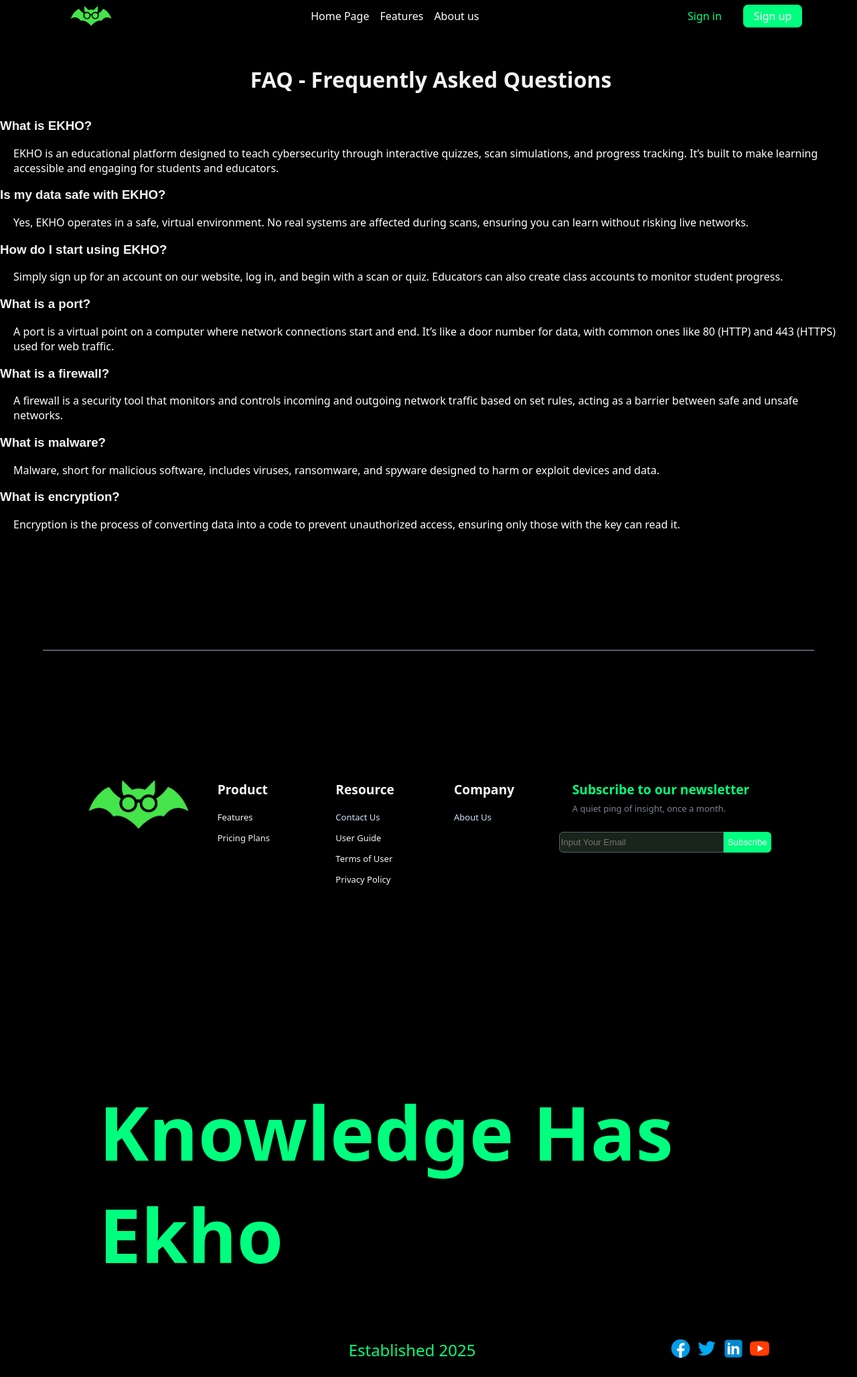
After one commit to SweetDoppio/ECKO, a Flask app: page /faq in a window 1280 px wide. The commit adds this page. Shown: the whole page at 67% size. Run offline with Flask 3, Linux system fonts and the light colour scheme; some libraries are stand-ins or nearby versions.

Commit message:
Faq page added

```diff
--- a/app/routes.py
+++ b/app/routes.py
@@ -112,6 +112,12 @@ def contact():
 def dashboard():
     return render_template('dashboard.html')
 
+from flask import render_template
+
+@app.route('/faq')
+def faq():
+    return render_template('faq.html')
+
 
 @app.route('/register',  methods=['GET', 'POST'])
 def register():
--- /dev/null
+++ b/app/static/js/faq.js
@@ -0,0 +1,17 @@
+document.addEventListener('DOMContentLoaded', () => {
+    const faqItems = document.querySelectorAll('.faq-item');
+
+    faqItems.forEach(item => {
+        const question = item.querySelector('.faq-question');
+        question.addEventListener('click', () => {
+            item.classList.toggle('active');
+            const answer = item.querySelector('.faq-answer');
+            // Optional: Close other answers if desired
+            faqItems.forEach(otherItem => {
+                if (otherItem !== item) {
+                    otherItem.classList.remove('active');
+                }
+            });
+        });
+    });
+});
--- a/app/templates/base.html
+++ b/app/templates/base.html
@@ -42,6 +42,7 @@
                     {% if current_user.is_authenticated %}
                         <li><a class="header-list-text-main" href="{{ url_for('vul_scanner_test_page') }}">Scan</a></li>
                         <li><a class="header-list-text-main" href="{{ url_for('quiz') }}">Quiz</a></li>
+                        <li><a class="header-list-text-main" href="{{ url_for('faq') }}">FAQ</a></li>
                     {% endif %}
                 </div>
 
--- /dev/null
+++ b/app/templates/faq.html
@@ -0,0 +1,55 @@
+{% extends 'base.html' %}
+
+{% block title %}FAQ - EKHO{% endblock %}
+
+{% block content %}
+<link rel="stylesheet" href="{{ url_for('static', filename='faq.css') }}">
+
+<h1>FAQ - Frequently Asked Questions</h1>
+<div class="faq-container">
+    <div class="faq-item">
+        <h3 class="faq-question">What is EKHO?</h3>
+        <div class="faq-answer">
+            <p>EKHO is an educational platform designed to teach cybersecurity through interactive quizzes, scan simulations, and progress tracking. It’s built to make learning accessible and engaging for students and educators.</p>
+        </div>
+    </div>
+    <div class="faq-item">
+        <h3 class="faq-question">Is my data safe with EKHO?</h3>
+        <div class="faq-answer">
+            <p>Yes, EKHO operates in a safe, virtual environment. No real systems are affected during scans, ensuring you can learn without risking live networks.</p>
+        </div>
+    </div>
+    <div class="faq-item">
+        <h3 class="faq-question">How do I start using EKHO?</h3>
+        <div class="faq-answer">
+            <p>Simply sign up for an account on our website, log in, and begin with a scan or quiz. Educators can also create class accounts to monitor student progress.</p>
+        </div>
+    </div>
+    <div class="faq-item">
+        <h3 class="faq-question">What is a port?</h3>
+        <div class="faq-answer">
+            <p>A port is a virtual point on a computer where network connections start and end. It’s like a door number for data, with common ones like 80 (HTTP) and 443 (HTTPS) used for web traffic.</p>
+        </div>
+    </div>
+    <div class="faq-item">
+        <h3 class="faq-question">What is a firewall?</h3>
+        <div class="faq-answer">
+            <p>A firewall is a security tool that monitors and controls incoming and outgoing network traffic based on set rules, acting as a barrier between safe and unsafe networks.</p>
+        </div>
+    </div>
+    <div class="faq-item">
+        <h3 class="faq-question">What is malware?</h3>
+        <div class="faq-answer">
+            <p>Malware, short for malicious software, includes viruses, ransomware, and spyware designed to harm or exploit devices and data.</p>
+        </div>
+    </div>
+    <div class="faq-item">
+        <h3 class="faq-question">What is encryption?</h3>
+        <div class="faq-answer">
+            <p>Encryption is the process of converting data into a code to prevent unauthorized access, ensuring only those with the key can read it.</p>
+        </div>
+    </div>
+</div>
+
+<script src="{{ url_for('static', filename='js/faq.js') }}"></script>
+{% endblock %}
```
Also changed, not shown: app/static/css/faq.css (added, +67 -0 lines).
